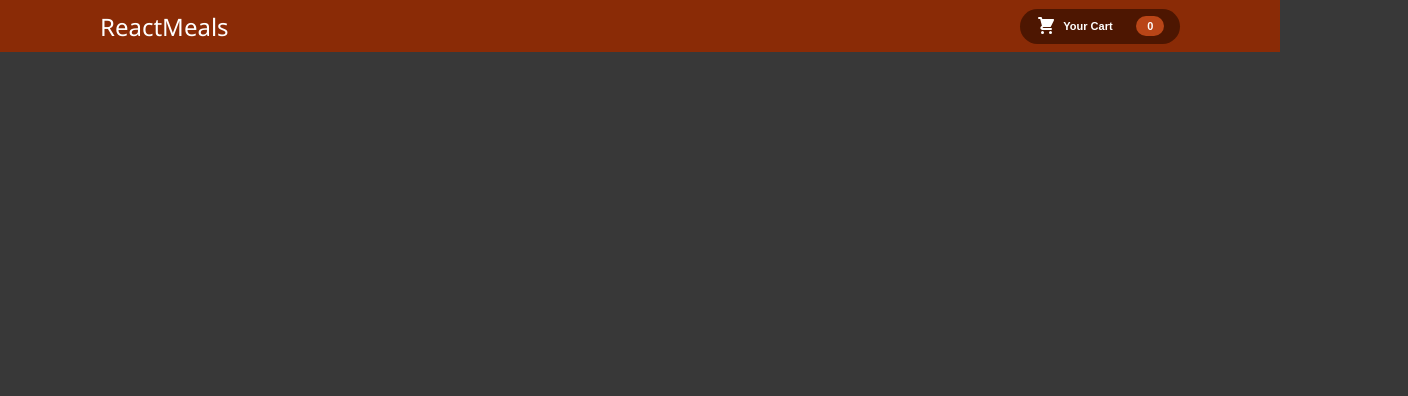
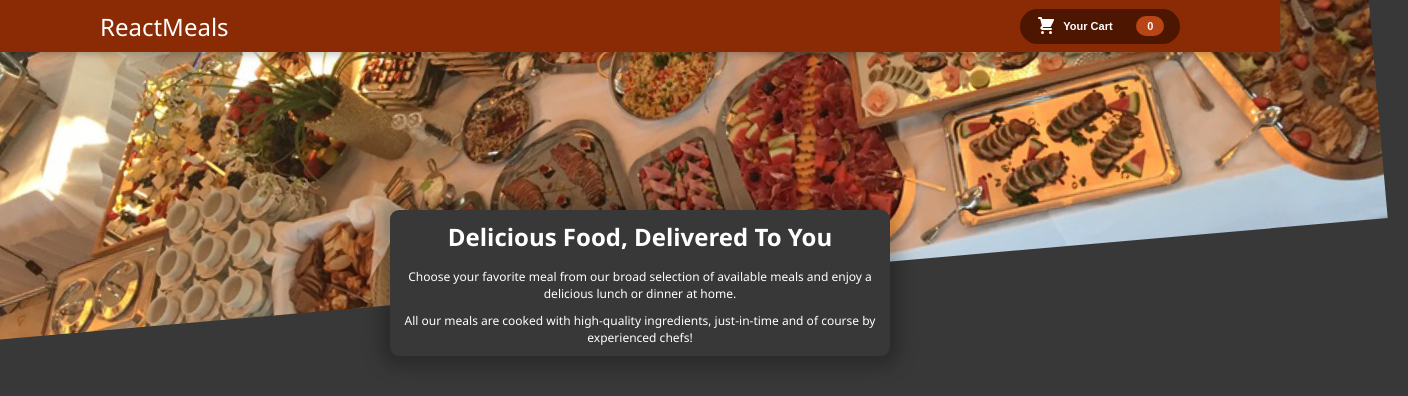
Before and after one commit to nickpap35gr/react-meals, a React (Create React App) app: page / in a window 1280 px wide. Shown: the top 396 px of the page, 1408 px wide, since content can reach past the window. Built offline with nearby package versions, Linux system fonts and the light colour scheme.

Commit message:
implemented hero section

```diff
--- a/src/App.js
+++ b/src/App.js
@@ -2,10 +2,16 @@ import React from "react";
 
 import "./App.module.css";
 
-import Header from "./Components/Header.jsx";
+import Header from "./Components/Header/Header.jsx";
+import HeroSection from "./Components/HeroSection/HeroSection.jsx";
 
 function App() {
-  return <Header />;
+  return (
+    <React.Fragment>
+      <Header />
+      <HeroSection />
+    </React.Fragment>
+  );
 }
 
 export default App;
--- a/src/Components/Header.jsx
+++ /dev/null
@@ -1,20 +0,0 @@
-import React from "react";
-
-import styles from "./Header.module.css";
-
-const Header = (props) => {
-  return (
-    <header className={styles.header}>
-      <h1>ReactMeals</h1>
-      <button>
-        <svg xmlns="http://www.w3.org/2000/svg" className="h-5 w-5" viewBox="0 0 20 20" fill="currentColor">
-          <path d="M3 1a1 1 0 000 2h1.22l.305 1.222a.997.997 0 00.01.042l1.358 5.43-.893.892C3.74 11.846 4.632 14 6.414 14H15a1 1 0 000-2H6.414l1-1H14a1 1 0 00.894-.553l3-6A1 1 0 0017 3H6.28l-.31-1.243A1 1 0 005 1H3zM16 16.5a1.5 1.5 0 11-3 0 1.5 1.5 0 013 0zM6.5 18a1.5 1.5 0 100-3 1.5 1.5 0 000 3z" />
-        </svg>
-        <p>Your Cart</p>
-        <p>0</p>
-      </button>
-    </header>
-  );
-};
-
-export default Header;
--- /dev/null
+++ b/src/Components/Header/Header.jsx
@@ -0,0 +1,25 @@
+import React from "react";
+
+import styles from "./Header.module.css";
+
+const Header = (props) => {
+  return (
+    <React.Fragment>
+      <header className={styles.header}>
+        <h1>ReactMeals</h1>
+        <button>
+          <svg xmlns="http://www.w3.org/2000/svg" className="h-5 w-5" viewBox="0 0 20 20" fill="currentColor">
+            <path d="M3 1a1 1 0 000 2h1.22l.305 1.222a.997.997 0 00.01.042l1.358 5.43-.893.892C3.74 11.846 4.632 14 6.414 14H15a1 1 0 000-2H6.414l1-1H14a1 1 0 00.894-.553l3-6A1 1 0 0017 3H6.28l-.31-1.243A1 1 0 005 1H3zM16 16.5a1.5 1.5 0 11-3 0 1.5 1.5 0 013 0zM6.5 18a1.5 1.5 0 100-3 1.5 1.5 0 000 3z" />
+          </svg>
+          <p>Your Cart</p>
+          <p>0</p>
+        </button>
+      </header>
+      <header className={styles["header-img"]}>
+        <img src={require("../../images/meal.jpg")} alt="" />
+      </header>
+    </React.Fragment>
+  );
+};
+
+export default Header;
--- a/src/Components/Header.module.css
+++ b/src/Components/Header/Header.module.css
@@ -7,10 +7,12 @@
   padding: 0 10rem;
 
   background-color: #8a2b06;
+  box-shadow: 0 2px 8px rgb(0 0 0 / 25%);
 
   display: flex;
   justify-content: space-between;
   align-items: center;
+  z-index: 9999;
 }
 
 .header h1 {
@@ -60,3 +62,17 @@
   background-color: #b94517;
   border-radius: 100px;
 }
+
+/* HEADER IMG */
+
+.header-img {
+  width: 100%;
+  height: 33rem;
+}
+
+.header-img img {
+  width: 110%;
+  height: 100%;
+  object-fit: cover;
+  transform: translate(-3.2rem, -5rem) rotate(-5deg);
+}
--- /dev/null
+++ b/src/Components/HeroSection/HeroSection.jsx
@@ -0,0 +1,17 @@
+import React from "react";
+
+import styles from "./HeroSection.module.css";
+
+const HeroSection = (props) => {
+  return (
+    <section className={styles["hero-section"]}>
+      <div className={styles.hero}>
+        <h2>Delicious Food, Delivered To You</h2>
+        <p>Choose your favorite meal from our broad selection of available meals and enjoy a delicious lunch or dinner at home.</p>
+        <p>All our meals are cooked with high-quality ingredients, just-in-time and of course by experienced chefs!</p>
+      </div>
+    </section>
+  );
+};
+
+export default HeroSection;
--- /dev/null
+++ b/src/Components/HeroSection/HeroSection.module.css
@@ -0,0 +1,22 @@
+.hero {
+  width: 50rem;
+  padding: 1rem;
+  border-radius: 9px;
+  margin: 0 auto;
+  background-color: #383838;
+  box-shadow: 0 1px 18px 10px rgb(0 0 0 / 25%);
+  text-align: center;
+  transform: translateY(-12rem);
+
+  display: flex;
+  flex-direction: column;
+  gap: 1rem;
+}
+
+.hero h2 {
+  margin-bottom: 5px;
+}
+
+.hero p {
+  font-size: 1.2rem;
+}
--- a/src/index.css
+++ b/src/index.css
@@ -9,6 +9,7 @@ html {
   font-size: 62.5%;
   color: #fff;
   background-color: #383838;
+  overflow-x: hidden;
 }
 
 body {
```
Also changed, not shown: src/images/meal.jpg (added).
